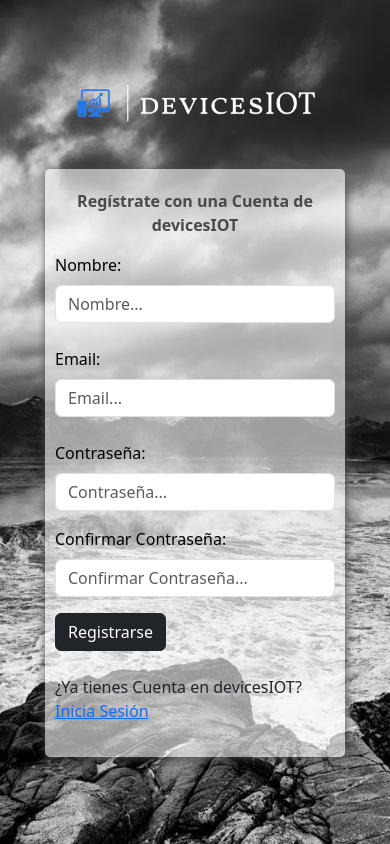
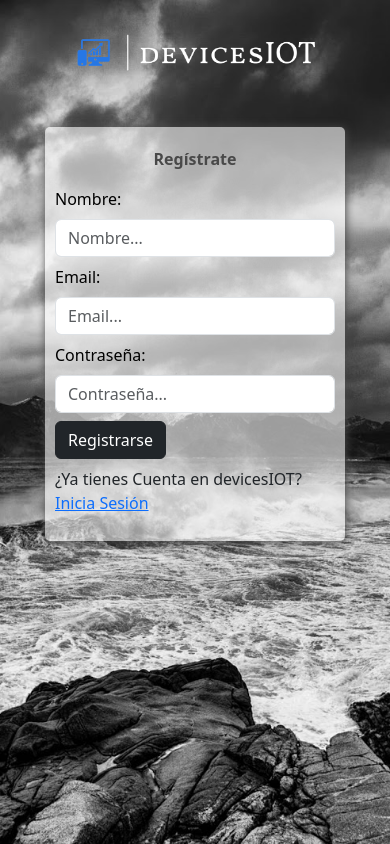
Before and after one commit to tronilo53/devicesIOT, an Angular app: page /Register in a window 390 px wide. Built offline with nearby package versions, Linux system fonts and the light colour scheme.

Commit message:
Retoques y modificaciones en Interfaces de Login y Register, acabados los @media Queries

```diff
--- a/src/app/pages/login/login.component.css
+++ b/src/app/pages/login/login.component.css
@@ -10,7 +10,7 @@
 }
 .login .logo {
     position: absolute;
-    top: 10%;
+    top: 2%;
     left: 0;
     right: 0;
     text-align: center;
@@ -30,7 +30,7 @@
     margin-left: auto;
     margin-right: auto;
     position: absolute;
-    top: 25%;
+    top: 15%;
     left: 0;
     right: 0;
     background-color: rgba(255, 255, 255, 0.6);
--- a/src/app/pages/login/login.component.html
+++ b/src/app/pages/login/login.component.html
@@ -3,25 +3,25 @@
         <img src="../../../assets/logo/logo_large.png" alt="">
     </div>
     <div class="content">
-        <div class="mb-3">
-            <p class="text-center title">Inicia Sesión con tu Cuenta de devicesIOT</p>
+        <div class="mb-2">
+            <p class="text-center title">Inicia Sesión</p>
         </div>
-        <div class="mb-4">
+        <div class="mb-2">
             <label for="email" class="form-label">Email:</label>
             <input type="text" class="form-control" id="email" placeholder="Email...">
         </div>
-        <div class="mb-3">
+        <div class="mb-2">
             <label for="password" class="form-label">Contraseña:</label>
             <input type="password" class="form-control" id="password" placeholder="Contraseña...">
         </div>
-        <div class="form-check mb-3">
+        <div class="form-check mb-2">
             <input class="form-check-input" type="checkbox" value="" id="checkRemember">
             <label class="form-check-label" for="checkRemember">Recordar Cuenta</label>
         </div>
-        <div class="mb-4">
+        <div class="mb-2">
             <button type="button" class="btn btn-dark">Iniciar Sesión</button>
         </div>
-        <div class="mb-4">
+        <div class="mb-2">
             <p>¿No tienes Cuenta en devicesIOT? <a [routerLink]="['/Register']">Regístrate</a></p>
         </div>
     </div>
--- a/src/app/pages/register/register.component.css
+++ b/src/app/pages/register/register.component.css
@@ -10,7 +10,7 @@
 }
 .register .logo {
     position: absolute;
-    top: 10%;
+    top: 4%;
     left: 0;
     right: 0;
     text-align: center;
@@ -30,7 +30,7 @@
     margin-left: auto;
     margin-right: auto;
     position: absolute;
-    top: 20%;
+    top: 15%;
     left: 0;
     right: 0;
     background-color: rgba(255, 255, 255, 0.6);
@@ -44,6 +44,9 @@
 
 /* @MEDIAS */
 @media screen and (max-width: 415px) {
+    .register .content .title {
+        font-size: 0.8rem;
+    }
     .register .content {
         width: 300px;
     }
--- a/src/app/pages/register/register.component.html
+++ b/src/app/pages/register/register.component.html
@@ -3,29 +3,25 @@
         <img src="../../../assets/logo/logo_large.png" alt="">
     </div>
     <div class="content">
-        <div class="mb-3">
-            <p class="text-center title">Regístrate con una Cuenta de devicesIOT</p>
+        <div class="mb-2">
+            <p class="text-center title">Regístrate</p>
         </div>
-        <div class="mb-4">
+        <div class="mb-2">
             <label for="name" class="form-label">Nombre:</label>
             <input type="text" class="form-control" id="name" placeholder="Nombre...">
         </div>
-        <div class="mb-4">
+        <div class="mb-2">
             <label for="email" class="form-label">Email:</label>
             <input type="text" class="form-control" id="email" placeholder="Email...">
         </div>
-        <div class="mb-3">
+        <div class="mb-2">
             <label for="password" class="form-label">Contraseña:</label>
             <input type="password" class="form-control" id="password" placeholder="Contraseña...">
         </div>
-        <div class="mb-3">
-            <label for="passwordConfirm" class="form-label">Confirmar Contraseña:</label>
-            <input type="password" class="form-control" id="passwordConfirm" placeholder="Confirmar Contraseña...">
-        </div>
-        <div class="mb-4">
+        <div class="mb-2">
             <button type="button" class="btn btn-dark">Registrarse</button>
         </div>
-        <div class="mb-4">
+        <div class="mb-3">
             <p>¿Ya tienes Cuenta en devicesIOT? <a [routerLink]="['/Login']">Inicia Sesión</a></p>
         </div>
     </div>
```
